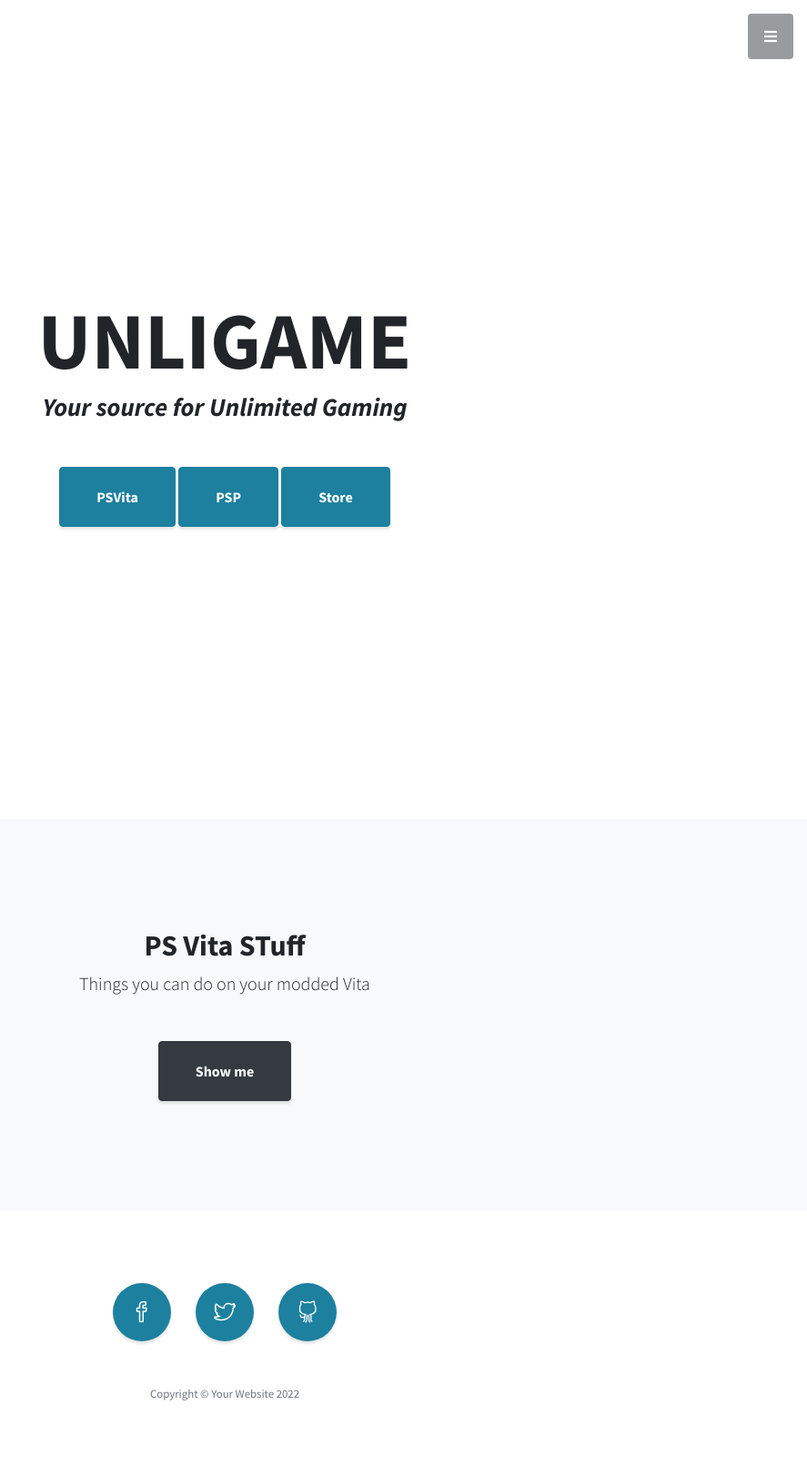
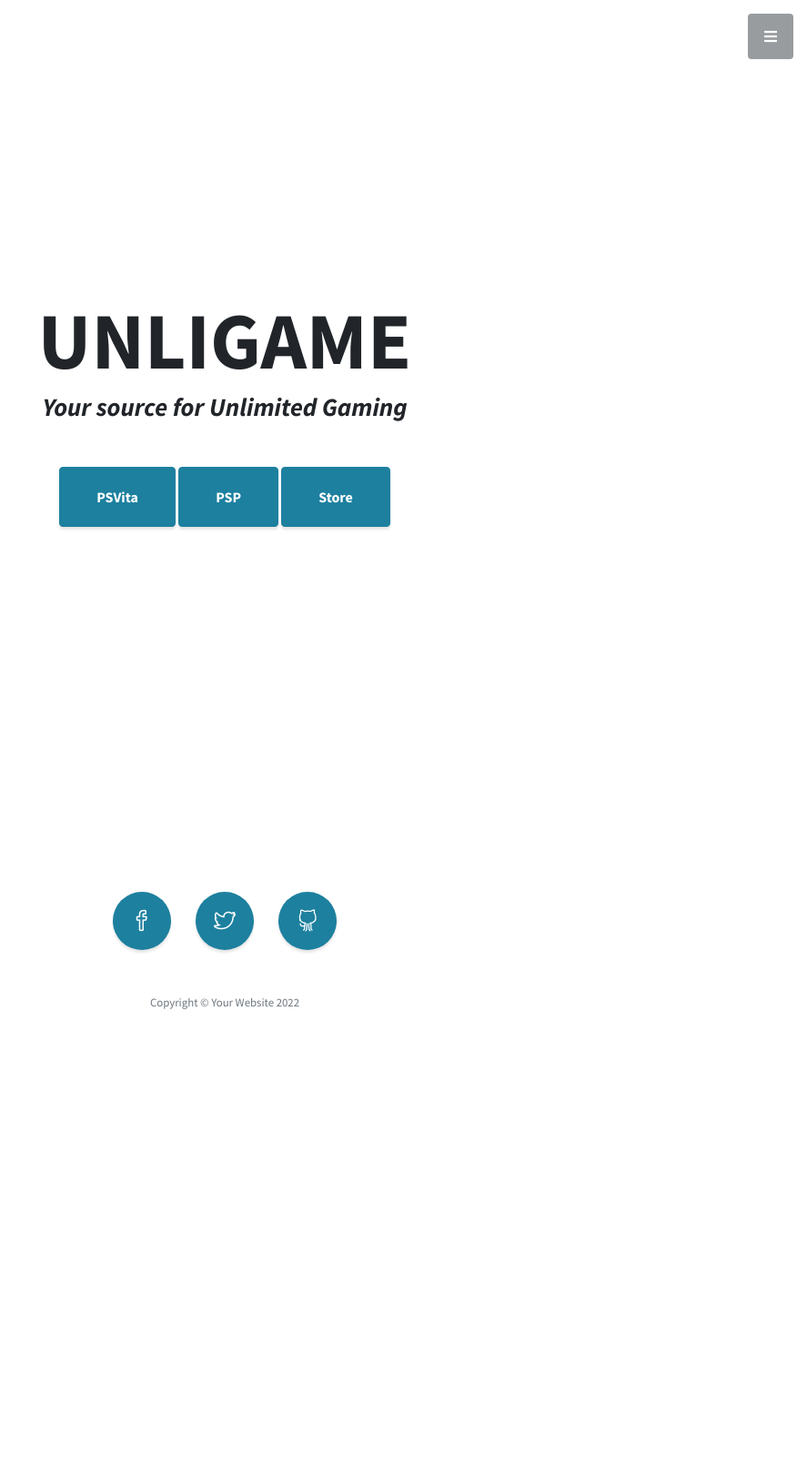
Before and after one commit to unligame/unligame.github.io, a Jekyll site: the page built from index.html, in a window 1280 px wide. Shown: the whole page at 91% size, without its empty margins (393-1280 px from the left). Built offline with Jekyll 4.4.1, drawn with Linux system fonts in a browser that asks for light colours; after the commit the page ends 1191 px from its top, so only the background shows below that.

Commit message:
Update index.html

```diff
--- a/index.html
+++ b/index.html
@@ -2,15 +2,3 @@
 layout: default
 title: Unligame
 ---
-
-<section class="content-section bg-light" id="about">
-    <div class="container text-center">
-        <div class="row">
-            <div class="col-lg-10 mx-auto">
-                <h2>PS Vita STuff</h2>
-                <p class="lead mb-5">Things you can do on your modded Vita</p>
-                <a class="btn btn-dark btn-xl js-scroll-trigger" href="#services">Show me</a>
-            </div>
-        </div>
-    </div>
-</section>
```
